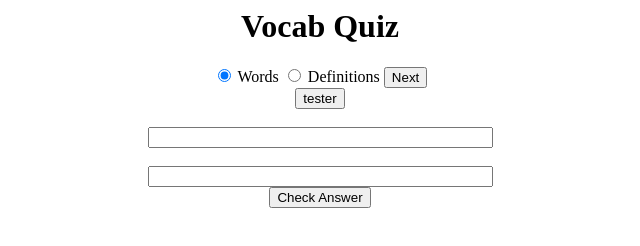
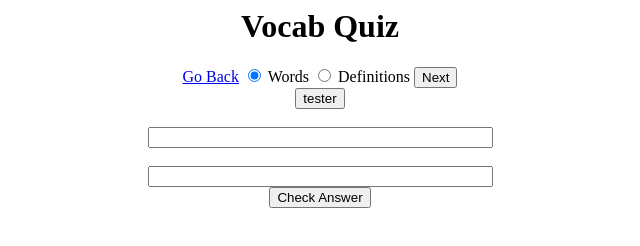
Before and after one commit to p2imamura23/Website, a plain HTML site: page vocabQuiz2.html in a window 1280 px wide. Shown: the whole page, without its empty margins (320-960 px from the left). Drawn offline with Linux system fonts and the light colour scheme.

Commit message:
Add files via upload

```diff
--- a/vocabQuiz2.html
+++ b/vocabQuiz2.html
@@ -166,7 +166,7 @@ function endQuiz()
 <body>
 <center>
 <h1>Vocab Quiz</h1>
-
+<p><a href="index.html">Go Back</a>
 <input type="radio" id="terms" name="qType" onchange="restart()" checked>
   <label for="terms">Words</label>
 <input type="radio" id="defs" name="qType" on>
```
